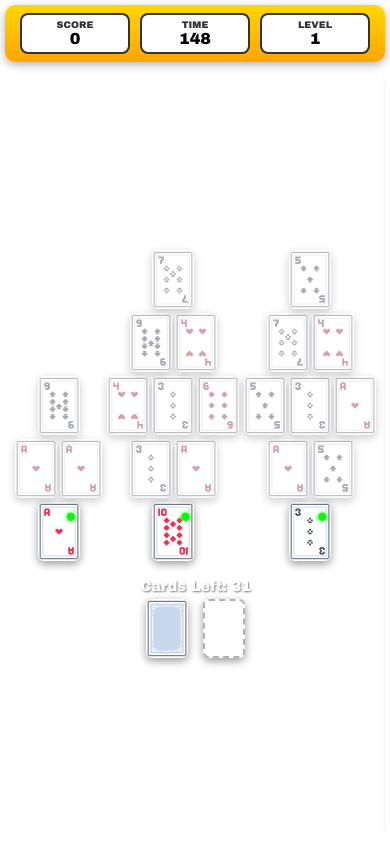
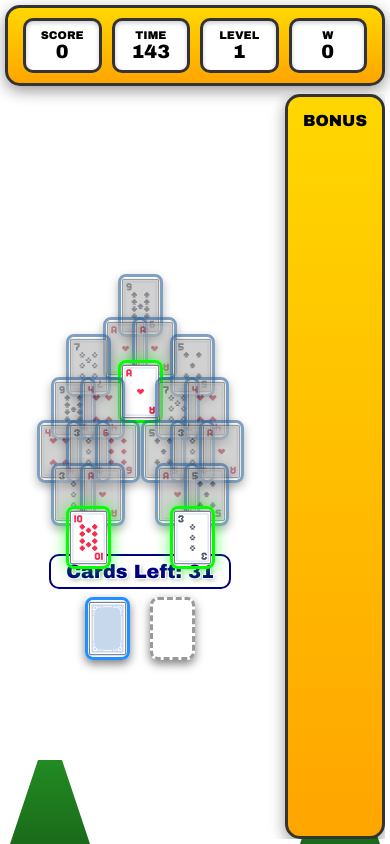
Before and after one commit to joseybbbarlow/Webkinz-get-eleven, a plain HTML site: page index.html in a window 390 px wide. Drawn offline with Linux system fonts and the light colour scheme.

Commit message:
Update index.html

```diff
--- a/index.html
+++ b/index.html
@@ -14,52 +14,83 @@
 
         body {
             font-family: 'Arial Black', Arial, sans-serif;
-            background: linear-gradient(to bottom, #87CEEB 0%, #98D8C8 50%, #90EE90 100%);
+            background: linear-gradient(to bottom,
+                #87CEEB 0%,
+                #87CEEB 40%,
+                #90EE90 70%,
+                #228B22 100%);
             overflow: hidden;
             position: fixed;
             width: 100%;
             height: 100%;
         }
 
+        /* Decorative trees */
+        .tree-left, .tree-right {
+            position: fixed;
+            bottom: 0;
+            width: 80px;
+            height: 120px;
+            z-index: 1;
+        }
+
+        .tree-left {
+            left: 10px;
+            background: linear-gradient(to bottom, transparent 30%, #228B22 30%, #1a6b1a 100%);
+            clip-path: polygon(50% 0%, 0% 100%, 100% 100%);
+        }
+
+        .tree-right {
+            right: 10px;
+            background: linear-gradient(to bottom, transparent 30%, #228B22 30%, #1a6b1a 100%);
+            clip-path: polygon(50% 0%, 0% 100%, 100% 100%);
+        }
+
         .game-container {
             display: grid;
-            grid-template-rows: auto 1fr auto;
+            grid-template-rows: auto 1fr;
             height: 100vh;
-            max-width: 1000px;
+            max-width: 1200px;
             margin: 0 auto;
             padding: 5px;
+            position: relative;
+            z-index: 2;
         }
 
         /* Top Bar */
         .top-bar {
             background: linear-gradient(to bottom, #FFD700 0%, #FFA500 100%);
-            padding: 8px 15px;
-            border-radius: 10px;
+            padding: 10px 15px;
+            border-radius: 15px;
+            border: 3px solid #333;
             display: grid;
-            grid-template-columns: repeat(3, 1fr);
+            grid-template-columns: repeat(4, 1fr);
             gap: 10px;
-            box-shadow: 0 3px 10px rgba(0,0,0,0.3);
-            margin-bottom: 5px;
+            box-shadow: 0 5px 15px rgba(0,0,0,0.4);
+            margin-bottom: 8px;
         }
 
         .stat-box {
             background: white;
-            padding: 5px;
-            border-radius: 8px;
+            padding: 8px;
+            border-radius: 10px;
             text-align: center;
-            border: 2px solid #333;
+            border: 3px solid #333;
+            box-shadow: inset 0 2px 4px rgba(0,0,0,0.2);
         }
 
         .stat-label {
-            font-size: 0.7em;
+            font-size: 0.9em;
             font-weight: bold;
-            color: #333;
+            color: #000;
+            text-shadow: none;
         }
 
         .stat-value {
-            font-size: 1.3em;
+            font-size: 1.5em;
             font-weight: bold;
             color: #000;
+            text-shadow: none;
         }
 
         .stat-value.warning {
@@ -76,52 +107,80 @@
         .play-area {
             display: grid;
             grid-template-columns: 1fr auto;
-            gap: 5px;
+            gap: 10px;
             overflow: hidden;
         }
 
-        /* Game Board with Three Pyramids */
+        /* Game Board */
         .game-board {
-            background: rgba(255, 255, 255, 0.2);
-            border-radius: 10px;
-            padding: 10px;
+            position: relative;
             display: flex;
             flex-direction: column;
             justify-content: center;
             align-items: center;
+            padding: 20px;
         }
 
+        /* Pyramids Container - overlapping layout */
         .pyramids-container {
-            display: flex;
-            gap: 10px;
-            align-items: flex-end;
-            margin-bottom: 15px;
-            justify-content: center;
+            position: relative;
+            width: 100%;
+            max-width: 800px;
+            height: 400px;
+            margin-bottom: 20px;
         }
 
         .pyramid {
-            display: flex;
-            flex-direction: column;
-            align-items: center;
+            position: absolute;
+        }
+
+        /* Middle pyramid - positioned highest */
+        .pyramid.middle {
+            top: 0;
+            left: 50%;
+            transform: translateX(-50%);
+        }
+
+        /* Left pyramid - positioned lower, overlaps with middle */
+        .pyramid.left {
+            top: 60px;
+            left: 5%;
+        }
+
+        /* Right pyramid - positioned lower, overlaps with middle */
+        .pyramid.right {
+            top: 60px;
+            right: 5%;
         }
 
         .pyramid-row {
+            position: relative;
             display: flex;
-            gap: 3px;
-            margin: 2px 0;
+            justify-content: center;
+            margin-bottom: -35px; /* Overlap cards vertically */
         }
 
-        /* Cards - BIGGER! */
+        /* Cards - overlapping style */
         .card {
-            width: 60px;
-            height: 84px;
+            width: 70px;
+            height: 98px;
             cursor: pointer;
-            transition: all 0.15s;
-            border-radius: 6px;
-            box-shadow: 0 3px 8px rgba(0,0,0,0.4);
+            transition: all 0.2s;
+            border-radius: 8px;
+            box-shadow: 0 4px 10px rgba(0,0,0,0.5);
             background-size: cover;
             background-position: center;
             position: relative;
+            margin: 0 -15px; /* Overlap cards horizontally */
+            border: 3px solid #1E90FF;
+        }
+
+        .card:first-child {
+            margin-left: 0;
+        }
+
+        .card:last-child {
+            margin-right: 0;
         }
 
         .card:active {
@@ -129,16 +188,16 @@
         }
 
         .card.selected {
-            transform: scale(1.1) translateY(-8px);
-            box-shadow: 0 8px 20px rgba(255, 215, 0, 0.9);
-            border: 3px solid #FFD700;
-            z-index: 10;
+            transform: scale(1.1) translateY(-10px);
+            box-shadow: 0 10px 25px rgba(255, 215, 0, 1);
+            border: 4px solid #FFD700;
+            z-index: 100;
         }
 
         .card.unavailable {
-            opacity: 0.5;
+            opacity: 0.6;
             cursor: not-allowed;
-            filter: grayscale(50%);
+            filter: grayscale(30%) brightness(0.7);
         }
 
         .card.removed {
@@ -147,53 +206,59 @@
             pointer-events: none;
         }
 
-        .card.available::after {
-            content: '●';
-            position: absolute;
-            top: 3px;
-            right: 3px;
-            color: #00ff00;
-            font-size: 1.2em;
-            text-shadow: 0 0 5px rgba(0,255,0,0.9);
+        .card.available {
+            border-color: #00FF00;
+            box-shadow: 0 0 15px rgba(0,255,0,0.6);
         }
 
         /* Bottom Controls */
         .bottom-controls {
             display: flex;
-            gap: 15px;
+            gap: 20px;
             justify-content: center;
             align-items: center;
+            margin-top: 10px;
         }
 
         .deck-area {
             display: flex;
             flex-direction: column;
             align-items: center;
-            gap: 5px;
+            gap: 8px;
         }
 
         .cards-left-label {
-            font-size: 0.9em;
+            font-size: 1.2em;
             font-weight: bold;
-            color: white;
-            text-shadow: 1px 1px 2px rgba(0,0,0,0.5);
+            color: #000080;
+            text-shadow:
+                -1px -1px 0 #fff,
+                1px -1px 0 #fff,
+                -1px 1px 0 #fff,
+                1px 1px 0 #fff,
+                2px 2px 4px rgba(0,0,0,0.3);
+            background: rgba(255,255,255,0.8);
+            padding: 5px 15px;
+            border-radius: 10px;
+            border: 2px solid #000080;
         }
 
         .deck-and-drawn {
             display: flex;
-            gap: 15px;
+            gap: 20px;
             align-items: center;
         }
 
         .deck-card, .drawn-card {
-            width: 60px;
-            height: 84px;
-            border-radius: 6px;
+            width: 70px;
+            height: 98px;
+            border-radius: 8px;
             cursor: pointer;
-            box-shadow: 0 3px 8px rgba(0,0,0,0.4);
+            box-shadow: 0 4px 10px rgba(0,0,0,0.5);
             background-size: cover;
             background-position: center;
             transition: all 0.2s;
+            border: 3px solid #1E90FF;
         }
 
         .deck-card:active, .drawn-card:active {
@@ -201,54 +266,57 @@
         }
 
         .drawn-card.selected {
-            transform: scale(1.1) translateY(-8px);
-            box-shadow: 0 8px 20px rgba(255, 215, 0, 0.9);
-            border: 3px solid #FFD700;
+            transform: scale(1.1) translateY(-10px);
+            box-shadow: 0 10px 25px rgba(255, 215, 0, 1);
+            border: 4px solid #FFD700;
         }
 
         .drawn-card.empty {
-            background: rgba(255,255,255,0.3);
-            border: 2px dashed rgba(0,0,0,0.3);
+            background: rgba(255,255,255,0.5);
+            border: 3px dashed rgba(0,0,0,0.4);
             cursor: default;
         }
 
         /* Bonus Panel */
         .bonus-panel {
             background: linear-gradient(to bottom, #FFD700 0%, #FFA500 100%);
-            border-radius: 10px;
-            padding: 10px;
-            width: 80px;
+            border-radius: 15px;
+            border: 3px solid #333;
+            padding: 15px;
+            width: 100px;
             display: flex;
             flex-direction: column;
             align-items: center;
-            box-shadow: 0 3px 10px rgba(0,0,0,0.3);
+            box-shadow: 0 5px 15px rgba(0,0,0,0.4);
         }
 
         .bonus-title {
-            font-size: 0.8em;
+            font-size: 1em;
             font-weight: bold;
-            color: #333;
-            margin-bottom: 10px;
+            color: #000;
+            margin-bottom: 15px;
             text-align: center;
+            text-shadow: none;
         }
 
         .bonus-cards-container {
             display: flex;
             flex-direction: column;
-            gap: 10px;
+            gap: 15px;
             align-items: center;
             flex: 1;
         }
 
         .bonus-card {
-            width: 55px;
-            height: 77px;
-            border-radius: 6px;
+            width: 65px;
+            height: 91px;
+            border-radius: 8px;
             cursor: pointer;
-            box-shadow: 0 3px 8px rgba(0,0,0,0.4);
+            box-shadow: 0 4px 10px rgba(0,0,0,0.5);
             background-size: cover;
             background-position: center;
             transition: all 0.2s;
+            border: 3px solid #1E90FF;
             animation: bonusAppear 0.5s;
         }
 
@@ -258,8 +326,8 @@
 
         .bonus-card.selected {
             transform: scale(1.1);
-            box-shadow: 0 8px 20px rgba(255, 215, 0, 0.9);
-            border: 3px solid #FFD700;
+            box-shadow: 0 10px 25px rgba(255, 215, 0, 1);
+            border: 4px solid #FFD700;
         }
 
         @keyframes bonusAppear {
@@ -293,18 +361,19 @@
 
         .message-box {
             background: white;
-            padding: 30px;
+            padding: 40px;
             border-radius: 20px;
+            border: 4px solid #333;
             text-align: center;
             box-shadow: 0 10px 40px rgba(0,0,0,0.5);
             max-width: 90%;
         }
 
         .message-box h2 {
-            font-size: 2em;
-            margin-bottom: 15px;
+            font-size: 2.5em;
+            margin-bottom: 20px;
             color: #FFD700;
-            text-shadow: 2px 2px 4px rgba(0,0,0,0.3);
+            text-shadow: 3px 3px 6px rgba(0,0,0,0.3);
         }
 
         .message-box.game-over h2 {
@@ -312,21 +381,22 @@
         }
 
         .message-box p {
-            font-size: 1.2em;
-            margin: 10px 0;
+            font-size: 1.3em;
+            margin: 15px 0;
+            color: #000;
         }
 
         .btn {
-            padding: 15px 30px;
-            font-size: 1.2em;
+            padding: 15px 40px;
+            font-size: 1.3em;
             font-weight: bold;
-            border: none;
+            border: 3px solid #333;
             border-radius: 12px;
             cursor: pointer;
             background: linear-gradient(135deg, #667eea 0%, #764ba2 100%);
             color: white;
-            box-shadow: 0 4px 15px rgba(0,0,0,0.2);
-            margin: 10px;
+            box-shadow: 0 4px 15px rgba(0,0,0,0.3);
+            margin: 15px;
         }
 
         .btn:active {
@@ -339,11 +409,12 @@
             left: 50%;
             transform: translate(-50%, -50%);
             background: white;
-            padding: 20px 40px;
+            padding: 25px 50px;
             border-radius: 15px;
-            font-size: 1.5em;
+            border: 3px solid #333;
+            font-size: 1.8em;
             font-weight: bold;
-            box-shadow: 0 10px 30px rgba(0,0,0,0.3);
+            box-shadow: 0 10px 30px rgba(0,0,0,0.4);
             z-index: 2000;
             animation: popIn 0.3s;
             pointer-events: none;
@@ -363,65 +434,74 @@
             }
         }
 
-        .notification.success {
-            border-left: 8px solid #00ff00;
-            color: #00aa00;
-        }
-
-        .notification.error {
-            border-left: 8px solid #ff0000;
-            color: #cc0000;
-        }
-
         .notification.bonus {
             background: linear-gradient(135deg, #FFD700 0%, #FFA500 100%);
             color: white;
-            border: none;
+            border: 3px solid #333;
         }
 
         /* Mobile Optimization */
         @media (max-width: 768px) {
             .card, .deck-card, .drawn-card {
+                width: 55px;
+                height: 77px;
+            }
+
+            .bonus-card {
                 width: 50px;
                 height: 70px;
             }
 
-            .bonus-card {
-                width: 45px;
-                height: 63px;
+            .pyramids-container {
+                height: 300px;
             }
 
-            .stat-value {
-                font-size: 1.1em;
+            .pyramid-row {
+                margin-bottom: -25px;
+            }
+
+            .card {
+                margin: 0 -10px;
             }
         }
 
         @media (max-width: 480px) {
             .card, .deck-card, .drawn-card {
-                width: 42px;
-                height: 59px;
+                width: 45px;
+                height: 63px;
             }
 
             .bonus-card {
-                width: 38px;
-                height: 53px;
+                width: 40px;
+                height: 56px;
+            }
+
+            .pyramids-container {
+                height: 250px;
+            }
+
+            .pyramid-row {
+                margin-bottom: -20px;
+            }
+
+            .card {
+                margin: 0 -8px;
             }
 
             .stat-label {
-                font-size: 0.6em;
+                font-size: 0.7em;
             }
 
             .stat-value {
-                font-size: 1em;
-            }
-
-            .pyramids-container {
-                gap: 5px;
+                font-size: 1.2em;
             }
         }
     </style>
 </head>
 <body>
+    <div class="tree-left"></div>
+    <div class="tree-right"></div>
+
     <div class="game-container">
         <!-- Top Bar -->
         <div class="top-bar">
@@ -437,13 +517,17 @@
                 <div class="stat-label">LEVEL</div>
                 <div class="stat-value" id="level">1</div>
             </div>
+            <div class="stat-box">
+                <div class="stat-label">W</div>
+                <div class="stat-value" id="w">0</div>
+            </div>
         </div>
 
         <!-- Main Play Area -->
         <div class="play-area">
             <!-- Game Board -->
             <div class="game-board">
-                <!-- Three Pyramids -->
+                <!-- Three Pyramids with overlap -->
                 <div class="pyramids-container" id="pyramidsContainer"></div>
 
                 <!-- Deck Area -->
```
